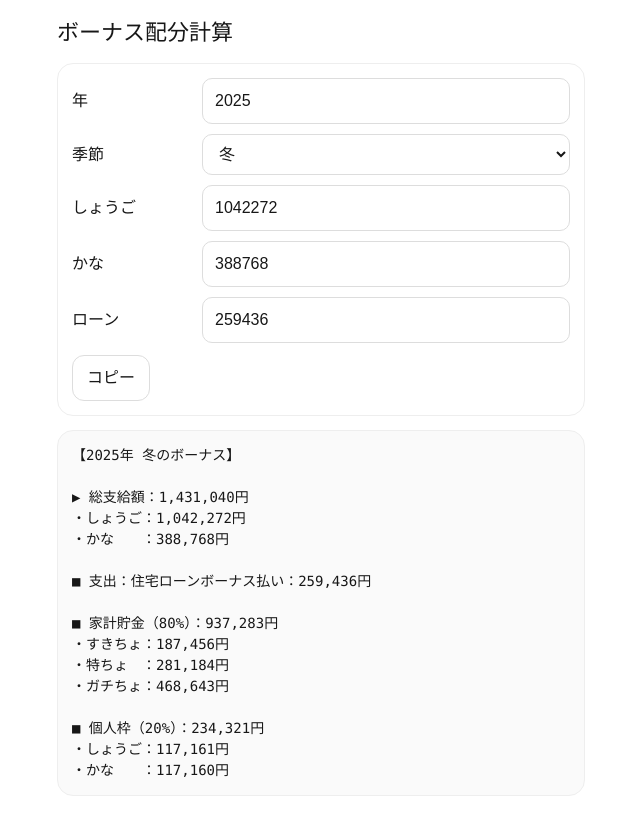
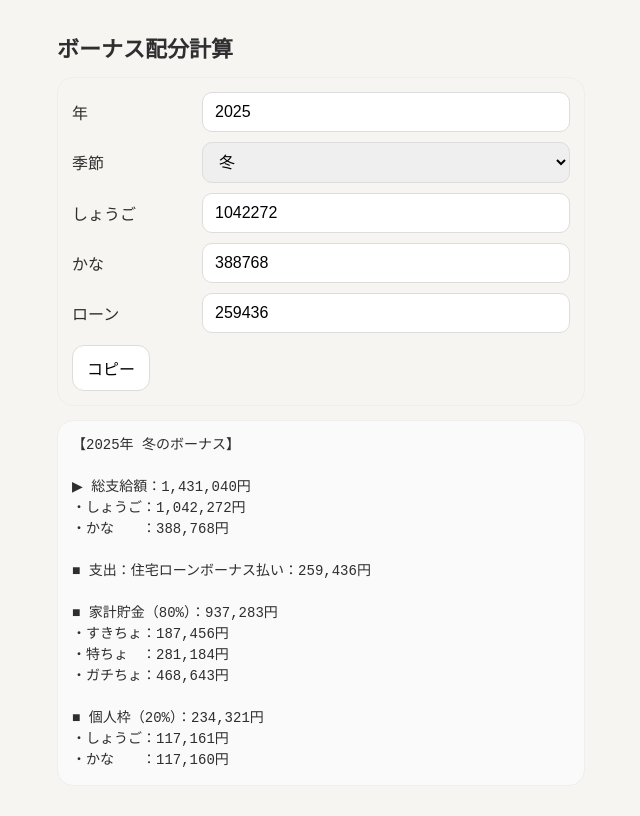
Before and after one commit to kobasho-unihota/bonus-splitter, a Next.js app: page / in a window 1280 px wide. Shown: the whole page, without its empty margins (319-959 px from the left). Built offline with nearby package versions, Linux system fonts and the light colour scheme.

Commit message:
Update globals.css

```diff
--- a/app/globals.css
+++ b/app/globals.css
@@ -1,36 +1,27 @@
-@import "tailwindcss";
+:root{
+  --bg:#f6f5f2;
+  --card:#ffffff;
+  --text:#2e2e2e;
+  --muted:#7a7a7a;
+  --line:#e4e2dd;
+  --soft:#f1f0eb;
 
-:root {
-  --background: #ffffff;
-  --foreground: #171717;
+  --accent:#7fa99b;       /* くすみグリーン */
+  --accent-soft:#e7f0ed;
+
+  --radius:18px;
+  --radius-s:14px;
+  --shadow:0 6px 16px rgba(0,0,0,.06);
 }
 
-@theme inline {
-  --color-background: var(--background);
-  --color-foreground: var(--foreground);
-  --font-sans: var(--font-geist-sans);
-  --font-mono: var(--font-geist-mono);
+*{ box-sizing:border-box; }
+
+html, body{
+  padding:0;
+  margin:0;
+  font-family:-apple-system,BlinkMacSystemFont,"Hiragino Sans","Noto Sans JP",system-ui,sans-serif;
+  background:var(--bg);
+  color:var(--text);
 }
 
-@media (prefers-color-scheme: dark) {
-  :root {
-    --background: #0a0a0a;
-    --foreground: #ededed;
-  }
-}
-
-body {
-  background: var(--background);
-  color: var(--foreground);
-  font-family: Arial, Helvetica, sans-serif;
-}
-
-/* number入力のスピナーを消す */
-input[type="number"]::-webkit-outer-spin-button,
-input[type="number"]::-webkit-inner-spin-button {
-  -webkit-appearance: none;
-  margin: 0;
-}
-input[type="number"] {
-  -moz-appearance: textfield;
-}
+a{ color:inherit; text-decoration:none; }
```
